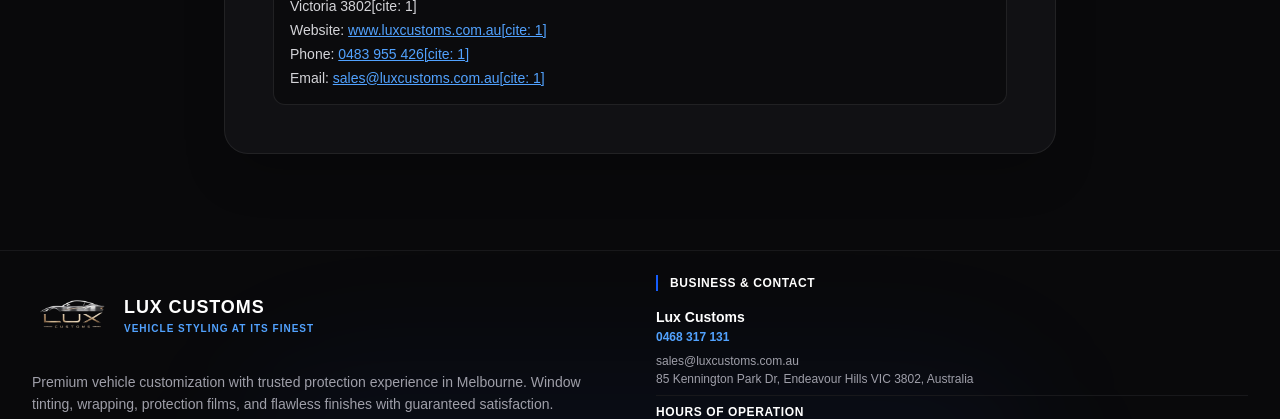
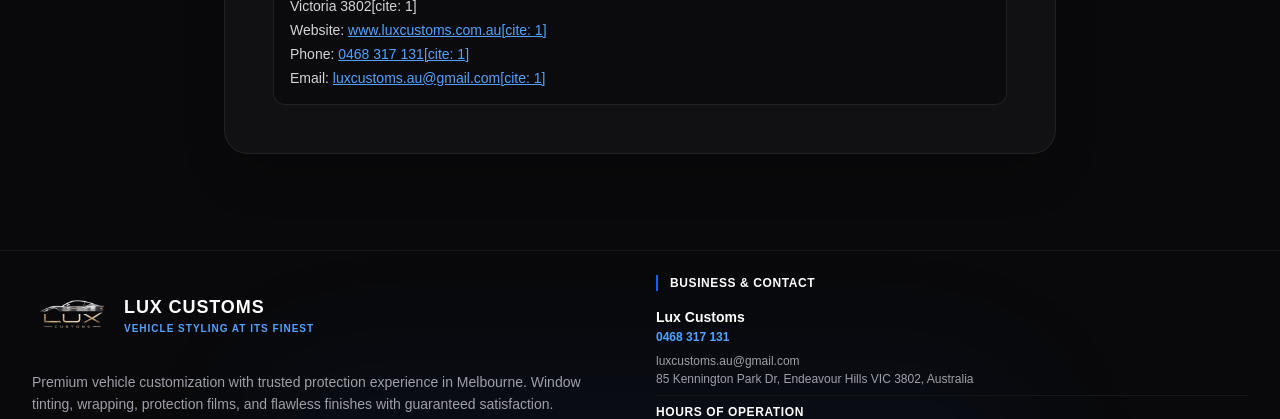
Before and after one commit to Ayushrf121/Lux-Customs, a Next.js app in the folder frontend/: page /privacy in a window 1280 px wide. Shown: the part 2438-2857 px from the top of the page. Built offline with nearby package versions, Linux system fonts and the light colour scheme.

Commit message:
fix: Replace email with client one's and make some details to be changed

```diff
--- a/frontend/app/api/contact/route.js
+++ b/frontend/app/api/contact/route.js
@@ -21,7 +21,7 @@
     if (resend) {
       await resend.emails.send({
         from: 'Lux Customs Website <onboarding@resend.dev>', // Update with your verified domain in production
-        to: ['dummyayush121@gmail.com'], // Replace with your actual recipient email.
+        to: ['luxcustoms.au@gmail.com'], // Replace with your actual recipient email.
         subject: `New Quote Request from ${fullName}`,
         html: `
           <div style="font-family: Arial, sans-serif; padding: 20px; background: #f4f4f4; border-radius: 10px;">
--- /dev/null
+++ b/frontend/app/areas/endeavour-hills/layout.js
@@ -0,0 +1,12 @@
+export const metadata = {
+  title: "Endeavour Hills Vehicle Styling & Tinting | Lux Customs Melbourne",
+  description: "Visit Lux Customs in Endeavour Hills, South East Melbourne for premium window tinting, PPF, vinyl wrapping, and ceramic coatings.",
+};
+
+export default function EndeavourHillsLayout({ children }) {
+  return (
+    <section className="min-h-screen bg-zinc-950">
+      {children}
+    </section>
+  );
+}
--- a/frontend/app/components/data/privacyData.json
+++ b/frontend/app/components/data/privacyData.json
@@ -9,8 +9,8 @@
   },
   "contact": {
     "website": "www.luxcustoms.com.au",
-    "phone": "0483 955 426",
-    "email": "sales@luxcustoms.com.au"
+    "phone": "0468 317 131",
+    "email": "luxcustoms.au@gmail.com"
   },
   "sections": [
     {
--- a/frontend/app/components/data/termsData.json
+++ b/frontend/app/components/data/termsData.json
@@ -10,7 +10,7 @@
   "contact": {
     "website": "www.luxcustoms.com.au",
     "phone": "0468 317 131",
-    "email": "sales@luxcustoms.com.au"
+    "email": "luxcustoms.au@gmail.com"
   },
   "services": [
     "car tinting",
--- a/frontend/app/components/home/ContactSection.js
+++ b/frontend/app/components/home/ContactSection.js
@@ -115,13 +115,13 @@
                   </div>
                 </a>
 
-                <a href="mailto:sales@autotintgard.com.au" className="flex items-center space-x-4 text-zinc-300 hover:text-blue-400 transition-colors group">
+                <a href="mailto:luxcustoms.au@gmail.com" className="flex items-center space-x-4 text-zinc-300 hover:text-blue-400 transition-colors group">
                   <div className="w-12 h-12 rounded-xl bg-blue-600/10 border border-blue-500/30 flex items-center justify-center text-blue-400 group-hover:scale-110 transition-transform flex-shrink-0">
                     <Mail className="w-5 h-5" />
                   </div>
                   <div className="overflow-hidden">
                     <p className="text-xs text-zinc-500 uppercase tracking-wider">Email Us</p>
-                    <p className="font-semibold text-white truncate">sales@autotintgard.com.au</p>
+                    <p className="font-semibold text-white truncate">luxcustoms.au@gmail.com</p>
                   </div>
                 </a>
 
--- a/frontend/app/components/layouts/Footer.js
+++ b/frontend/app/components/layouts/Footer.js
@@ -102,8 +102,8 @@
               </div>
 
               <div>
-                <a href="mailto:sales@luxcustoms.com.au" className="hover:text-blue-400 transition-colors block">
-                  sales@luxcustoms.com.au
+                <a href="mailto:luxcustoms.au@gmail.com" className="hover:text-blue-400 transition-colors block">
+                  luxcustoms.au@gmail.com
                 </a>
                 <p className="text-zinc-400 mt-0.5">
                   85 Kennington Park Dr, Endeavour Hills VIC 3802, Australia
```
